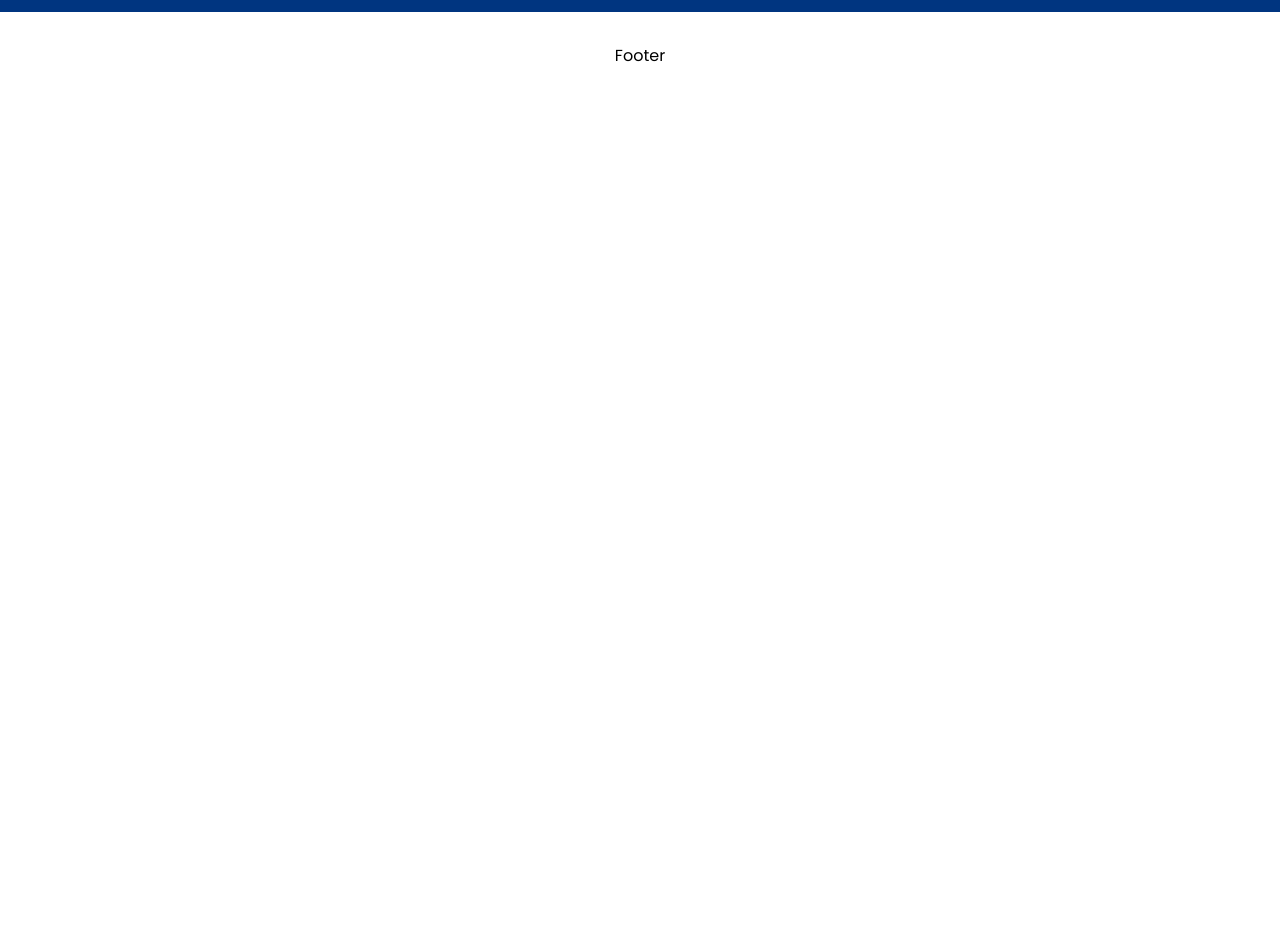
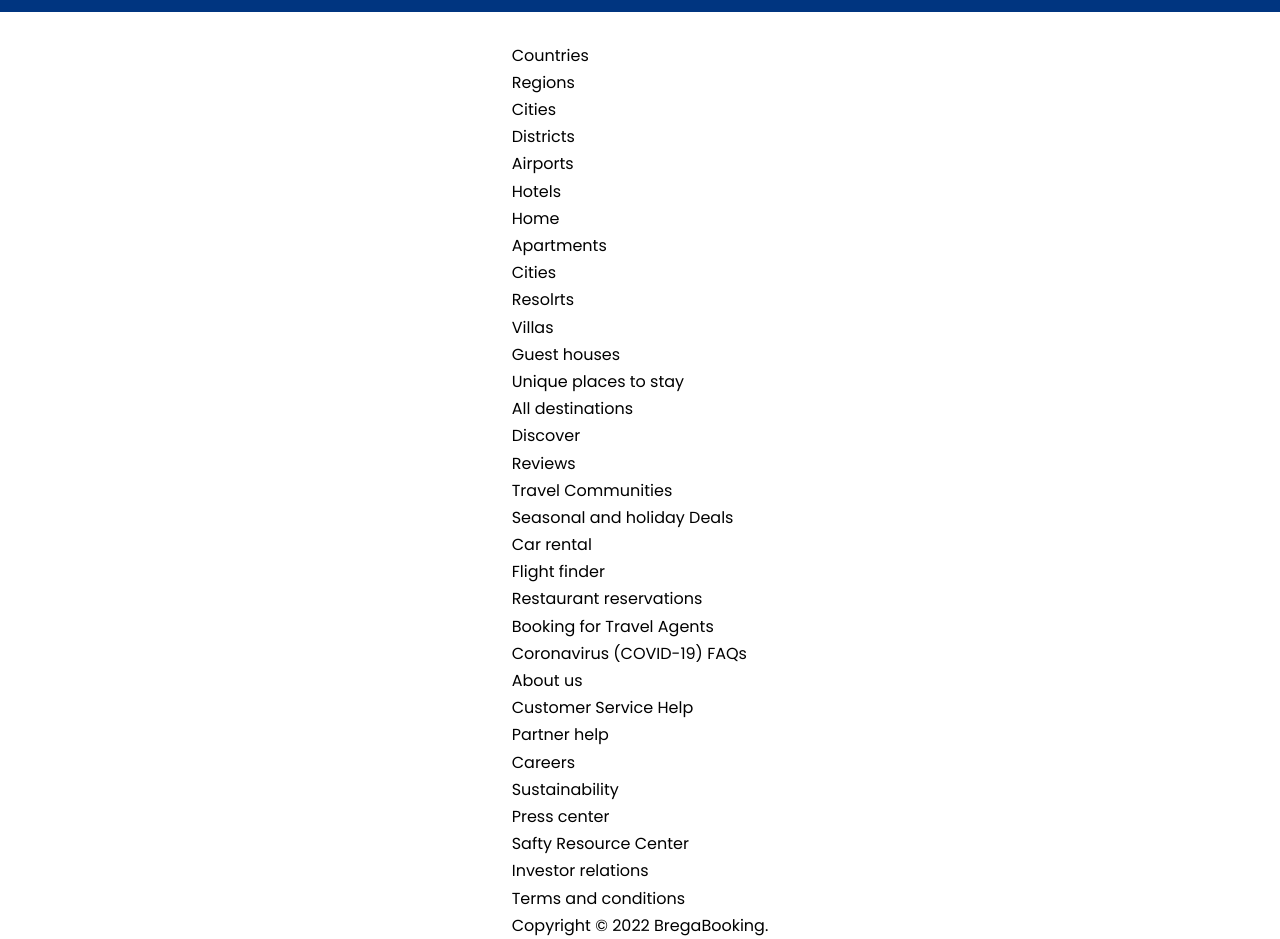
Before and after one commit to bregarulai/booking-nextjs, a Next.js app: page / in a window 1280 px wide. Shown: the part 1840-2779 px from the top of the page. Before the commit the page ends 1909 px from the top, so only its background shows below. Built offline with nearby package versions, Linux system fonts and the light colour scheme.

Commit message:
created footer jsx

```diff
--- a/components/Footer/Footer.jsx
+++ b/components/Footer/Footer.jsx
@@ -1,7 +1,55 @@
 import React from 'react';
 
 const Footer = () => {
-  return <div>Footer</div>;
+  return (
+    <div className='footer'>
+      <div className='footer__lists'>
+        <ul className='footer__list'>
+          <li className='footer__list-item'>Countries</li>
+          <li className='footer__list-item'>Regions</li>
+          <li className='footer__list-item'>Cities</li>
+          <li className='footer__list-item'>Districts</li>
+          <li className='footer__list-item'>Airports</li>
+          <li className='footer__list-item'>Hotels</li>
+        </ul>
+        <ul className='footer__list'>
+          <li className='footer__list-item'>Home</li>
+          <li className='footer__list-item'>Apartments</li>
+          <li className='footer__list-item'>Cities</li>
+          <li className='footer__list-item'>Resolrts</li>
+          <li className='footer__list-item'>Villas</li>
+          <li className='footer__list-item'>Guest houses</li>
+        </ul>
+        <ul className='footer__list'>
+          <li className='footer__list-item'>Unique places to stay</li>
+          <li className='footer__list-item'>All destinations</li>
+          <li className='footer__list-item'>Discover</li>
+          <li className='footer__list-item'>Reviews</li>
+          <li className='footer__list-item'>Travel Communities</li>
+          <li className='footer__list-item'>Seasonal and holiday Deals</li>
+        </ul>
+        <ul className='footer__list'>
+          <li className='footer__list-item'>Car rental</li>
+          <li className='footer__list-item'>Flight finder</li>
+          <li className='footer__list-item'>Restaurant reservations</li>
+          <li className='footer__list-item'>Booking for Travel Agents</li>
+        </ul>
+        <ul className='footer__list'>
+          <li className='footer__list-item'>Coronavirus (COVID-19) FAQs</li>
+          <li className='footer__list-item'>About us</li>
+          <li className='footer__list-item'>Customer Service Help</li>
+          <li className='footer__list-item'>Partner help</li>
+          <li className='footer__list-item'>Careers</li>
+          <li className='footer__list-item'>Sustainability</li>
+          <li className='footer__list-item'>Press center</li>
+          <li className='footer__list-item'>Safty Resource Center</li>
+          <li className='footer__list-item'>Investor relations</li>
+          <li className='footer__list-item'>Terms and conditions</li>
+        </ul>
+      </div>
+      <div className='footer__text'>Copyright © 2022 BregaBooking.</div>
+    </div>
+  );
 };
 
 export default Footer;
--- a/components/Navbar/Navbar.jsx
+++ b/components/Navbar/Navbar.jsx
@@ -4,7 +4,7 @@
   return (
     <div className='navbar'>
       <div className='navbar__container'>
-        <sppan className='navbar__logo'>BregaCode Booking</sppan>
+        <sppan className='navbar__logo'>BregaBooking</sppan>
         <div className='navbar__items'>
           <button className='navbar__button'>Register</button>
           <button className='navbar__button'>Login</button>
```
